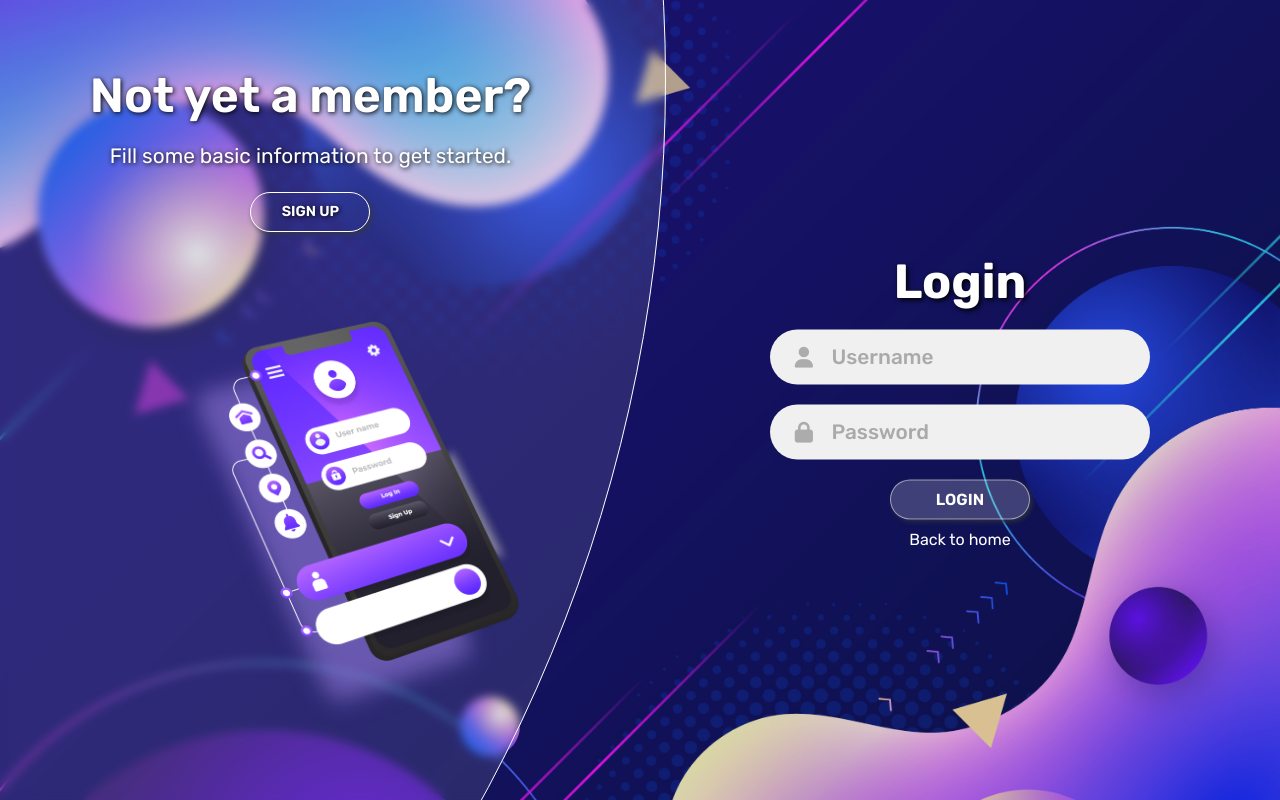
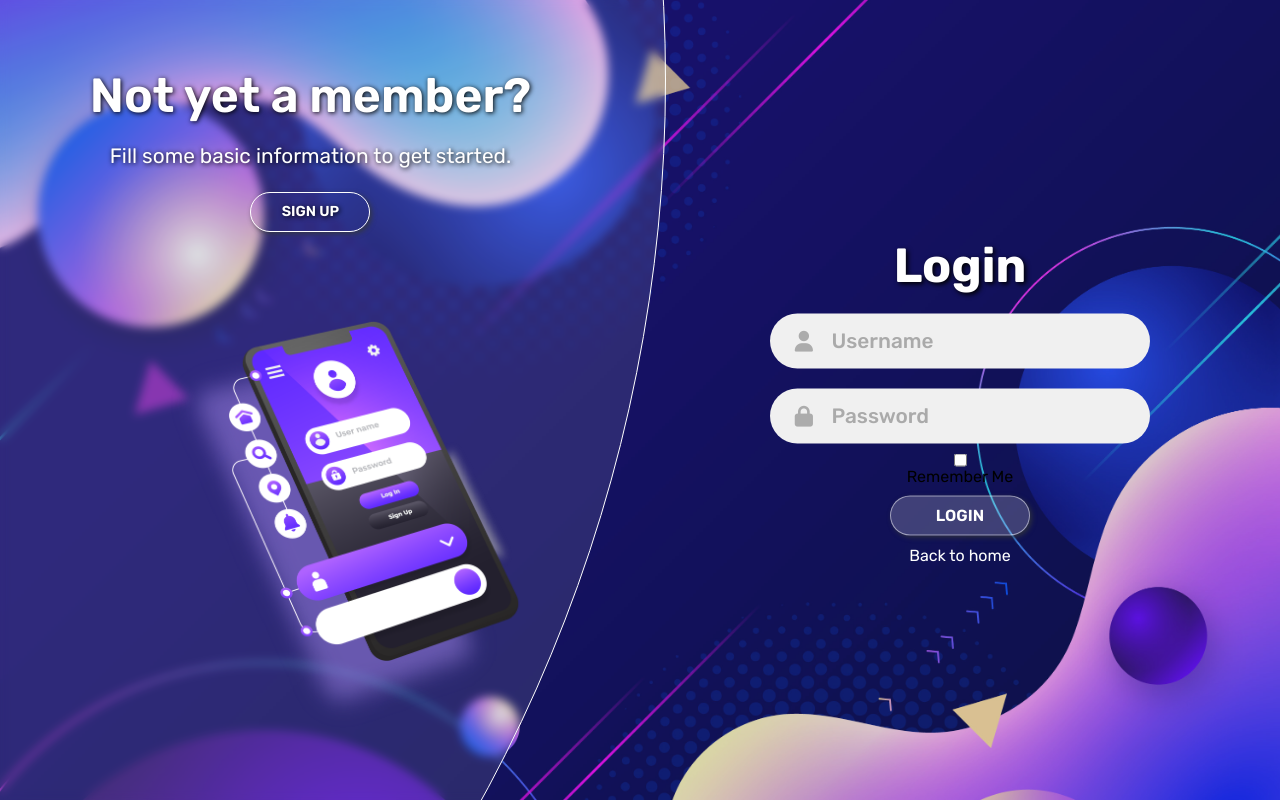
Before and after one commit to GentleHome/trestle-prototype, a PHP site: page /signup.php in a window 1280 px wide. Run offline with PHP 8.4, Linux system fonts and the light colour scheme; some libraries are stand-ins or nearby versions.

Commit message:
Update remember me
Update index.php session
Update remember me check box
Update login.js
Update login.php session

```diff
--- a/login.js
+++ b/login.js
@@ -4,13 +4,17 @@
 function loginUser() {
     let username = $('#login-user').val();
     let password = $('#login-pass').val();
+    let remember_me = 1;
+    if (!$("#remember_me").prop('checked')) {
+        remember_me = 0;
+    }
+    console.log(remember_me);
     $.ajax({
         method: 'POST',
         url: './api/login.php',
-        data: { username: username, password: password },
+        data: { username: username, password: password, remember_me: remember_me },
         success: function (data) {
             let newdata = JSON.parse(data);
-            console.log(newdata.errors);
             if (newdata.hasOwnProperty('messages')) {
                 Swal.fire({
                     icon: 'success',
--- a/signup.php
+++ b/signup.php
@@ -38,6 +38,7 @@
             <input type="password" id="login-pass" name="password" placeholder="Password" />
           </div>
           <div id="return-message" style="color: red;"></div>
+          <input type="checkbox" class="checkbox" name="remember_me" id="remember_me"><span>Remember Me</span>
           <input type="submit" name="login" id="login-btn" value="Login" class="btn solid" />
           <a href="./index.php" class="home">Back to home</a>
         </form>
```
Also changed, not shown: api/login.php (+5 -5 lines), index.php (+7 -0 lines).
